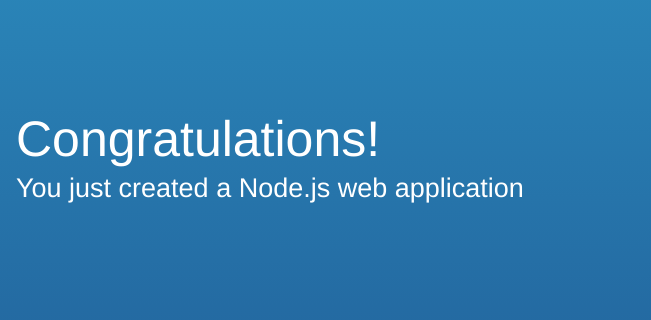
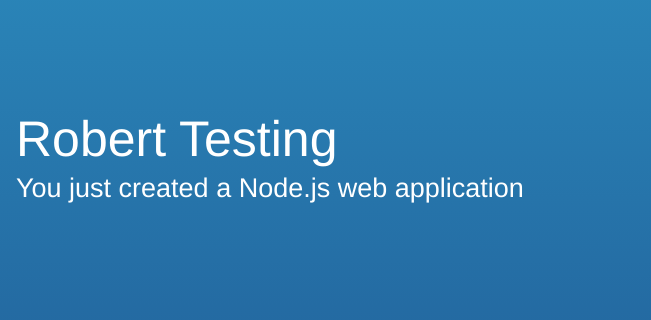
Before and after one commit to rocran01/website, a website: page public/index.html in a window 1280 px wide. Shown: the part 171-491 px from the top of the page, 629-1280 px from the left. Drawn offline with Linux system fonts and the light colour scheme.

Commit message:
Update index.html

```diff
--- a/public/index.html
+++ b/public/index.html
@@ -58,7 +58,7 @@
         <div class="message">
             <a class="twitter-link" href="http://twitter.com/home/?status=I%20created%20a%20project%20with%20AWS%20CodeStar!%20%23AWS%20%23AWSCodeStar%20https%3A%2F%2Faws.amazon.com%2Fcodestar"><img src="assets/img/tweet.svg" /></a>
             <div class="text">
-                <h1>Congratulations!</h1>
+                <h1>Robert Testing</h1>
                 <h2>You just created a Node.js web application</h2>
             </div>
         </div>
```
